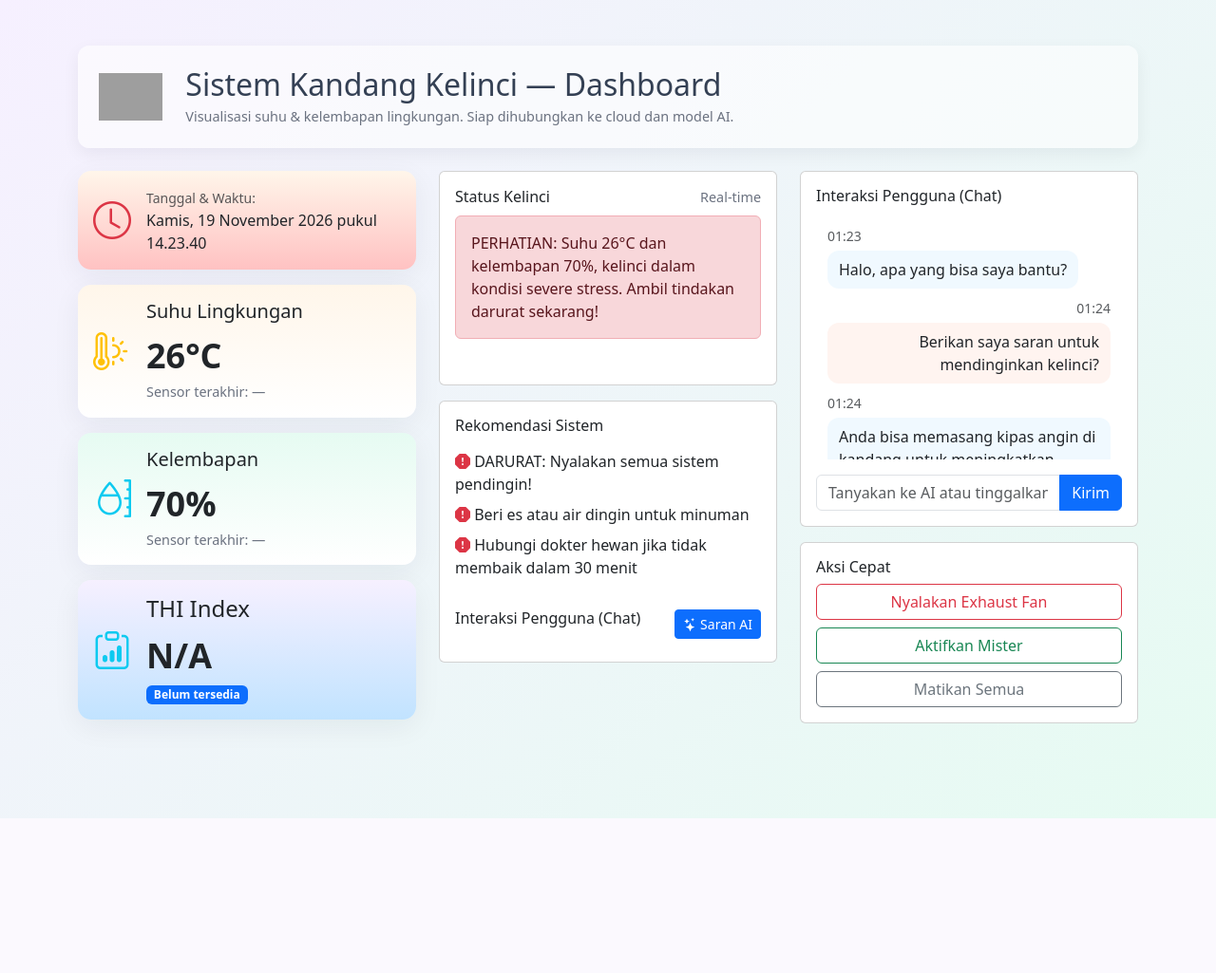
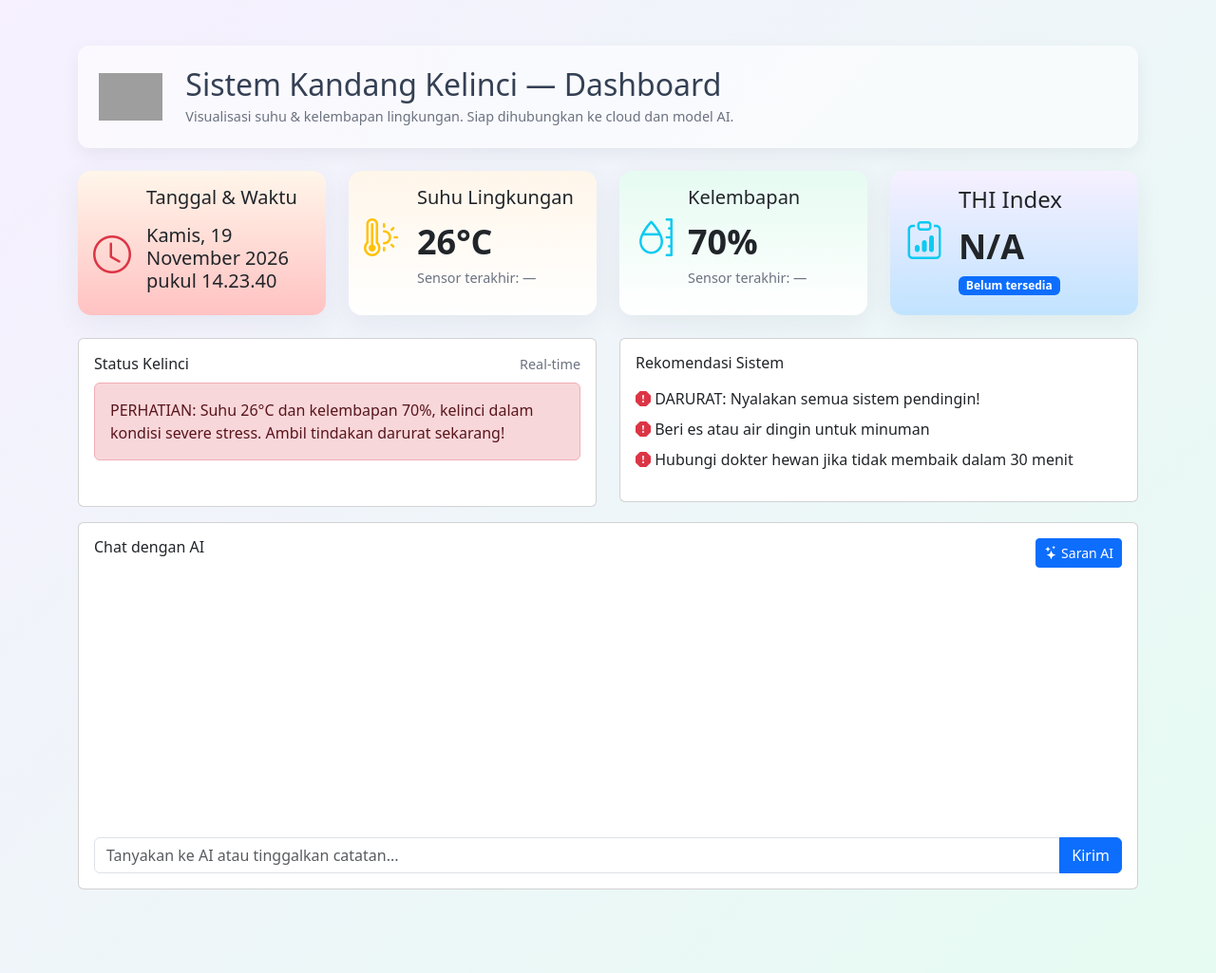
Before and after one commit to Nadyardh/sistem_kelinci, a Laravel app: page / in a window 1280 px wide. Shown: the whole page at 95% size. Before the commit the page ends 862 px from the top, so only its background shows below. Run offline with Laravel 12, Linux system fonts and the light colour scheme; data that the repository does not hold is empty; grey boxes are pictures that could not be loaded.

Commit message:
Pembaharuan Tampilan

```diff
--- a/resources/views/welcome.blade.php
+++ b/resources/views/welcome.blade.php
@@ -31,6 +31,7 @@
             border: none;
             border-radius: var(--card-radius);
             box-shadow: 0 8px 30px rgba(13, 38, 59, 0.06);
+            height: 100%;
         }
         .metric-value{
             font-size: 2.25rem;
@@ -41,6 +42,23 @@
         .msg-user{background: #fff4f0; padding:8px 12px; border-radius:12px; display:inline-block}
         .msg-ai{background: #f0f9ff; padding:8px 12px; border-radius:12px; display:inline-block}
         .form-floating textarea{min-height:110px}
+        .status-column{
+            display: flex;
+            flex-direction: column;
+        }
+        .status-column .recommendation-card{
+            flex: 1;
+        }
+        .chat-card{
+            height: 100%;
+            display: flex;
+            flex-direction: column;
+        }
+        .chat-card .messages-box{
+            flex: 1;
+            height: auto;
+            min-height: 260px;
+        }
         @media (max-width:767px){
             .metric-value{font-size:1.6rem}
         }
@@ -48,6 +66,8 @@
 </head>
 <body>
     <div class="container my-5">
+
+        {{-- //Ini Header --}}
         <div class="app-header mb-4">
             <div class="row align-items-center">
                 <div class="col-md-1">
@@ -64,20 +84,21 @@
             </div>
         </div>
 
-        <div class="row g-4">
-            <div class="col-lg-4">
-                <div class="card metric-card p-3 mb-3" style="background: linear-gradient(180deg,var(--pastel-3), #ffc2c2)">
+        {{-- //Ini Data --}}
+        <div class="row mb-4 g-4 align-items-stretch">
+            <div class="col-lg-3">
+                <div class="card metric-card p-3" style="background: linear-gradient(180deg,var(--pastel-3), #ffc2c2)">
                     <div class="d-flex align-items-center">
-                        <div class="me-3 display-6 text-danger"><i class="bi bi-clock"></i></div>
+                        <div class="me-3 mt-4 display-6 text-danger"><i class="bi bi-clock"></i></div>
                         <div>
-                            <small class="text-muted">Tanggal & Waktu:</small>
-                            <div id="realtimeClock" class="">Memuat...</div>
+                            <div class=""><h5>Tanggal & Waktu</h5></div>
+                            <h5 id="realtimeClock" class="mt-3">Memuat...</h5>
                         </div>
                     </div>
                 </div>
-
-
-                <div class="card metric-card p-3 mb-3" style="background: linear-gradient(180deg,var(--pastel-3), #fff)">
+            </div>
+            <div class="col-lg-3">
+                <div class="card metric-card p-3" style="background: linear-gradient(180deg,var(--pastel-3), #fff)">
                     <div class="d-flex align-items-center">
                         <div class="me-3 display-6 text-warning"><i class="bi bi-thermometer-sun"></i></div>
                         <div>
@@ -87,8 +108,9 @@
                         </div>
                     </div>
                 </div>
-
-                <div class="card metric-card p-3 mb-3" style="background: linear-gradient(180deg,var(--pastel-2), #fff)">
+            </div>
+            <div class="col-lg-3">
+                <div class="card metric-card p-3" style="background: linear-gradient(180deg,var(--pastel-2), #fff)">
                     <div class="d-flex align-items-center">
                         <div class="me-3 display-6 text-info"><i class="bi bi-moisture"></i></div>
                         <div>
@@ -98,8 +120,9 @@
                         </div>
                     </div>
                 </div>
-
-                <div class="card metric-card p-3 mb-3" style="background: linear-gradient(180deg,var(--pastel-1), #c1e3ff)">
+            </div>
+            <div class="col-lg-3">
+                <div class="card metric-card p-3" style="background: linear-gradient(180deg,var(--pastel-1), #c1e3ff)">
                     <div class="d-flex align-items-center">
                         <div class="me-3 display-6 text-info"><i class="bi bi-clipboard-data"></i></div>
                         <div>
@@ -110,8 +133,11 @@
                     </div>
                 </div>
             </div>
+        </div>
 
-            <div class="col-lg-4">
+        {{-- Ini status kelinci --}}
+        <div class="row g-4 align-items-stretch">
+            <div class="col-lg-6 status-column">
                 <div class="card p-3 mb-3">
                     <div class="d-flex justify-content-between align-items-center mb-2">
                         <h6 class="mb-0">Status Kelinci</h6>
@@ -137,8 +163,9 @@
                         @endif
                     </div>
                 </div>
-
-                <div class="card p-3">
+            </div>
+            <div class="col-lg-6">
+                <div class="card p-3 recommendation-card">
                     <h6>Rekomendasi Sistem</h6>
                     <div class="mt-2">
                         <ul class="list-unstyled">
@@ -160,9 +187,13 @@
                             @endif
                         </ul>
                     </div>
-                    <div class="mt-3">
+                </div>
+            </div>
+        </div>
+
+            <div class="card p-3 chat-card">
                         <div class="d-flex justify-content-between mb-2">
-                            <h6 class="mb-0">Interaksi Pengguna (Chat)</h6>
+                            <h6 class="mb-0">Chat dengan AI</h6>
 
                             <button
                                 class="btn btn-sm btn-primary"
@@ -171,17 +202,10 @@
                                 Saran AI
                             </button>
                         </div>
-                    </div>
-                </div>
-            </div>
-
-            <div class="col-lg-4">
-                <div class="card p-3 mb-3">
-                    <h6 class="mb-2">Interaksi Pengguna (Chat)</h6>
-                    <div class="messages-box mb-3" id="messages">
-                        <div class="mb-2"><small class="text-muted">01:23</small><div class="mt-1 msg-ai">Halo, apa yang bisa saya bantu?</div></div>
+                        <div class="messages-box mb-3" id="messages">
+                        {{-- <div class="mb-2"><small class="text-muted">01:23</small><div class="mt-1 msg-ai">Halo, apa yang bisa saya bantu?</div></div>
                         <div class="mb-2 text-end"><small class="text-muted">01:24</small><div class="mt-1 msg-user">Berikan saya saran untuk mendinginkan kelinci?</div></div>
-                        <div class="mb-2"><small class="text-muted">01:24</small><div class="mt-1 msg-ai">Anda bisa memasang kipas angin di kandang untuk meningkatkan sirkulasi udara.</div></div>
+                        <div class="mb-2"><small class="text-muted">01:24</small><div class="mt-1 msg-ai">Anda bisa memasang kipas angin di kandang untuk meningkatkan sirkulasi udara.</div></div> --}}
                     </div>
 
                     <form id="chatForm">
@@ -190,19 +214,13 @@
                             <button class="btn btn-primary" type="submit">Kirim</button>
                         </div>
                     </form>
-                </div>
-
-                <div class="card p-3">
-                    <h6 class="mb-2">Aksi Cepat</h6>
-                    <div class="d-grid gap-2">
-                        <button class="btn btn-outline-danger">Nyalakan Exhaust Fan</button>
-                        <button class="btn btn-outline-success">Aktifkan Mister</button>
-                        <button class="btn btn-outline-secondary">Matikan Semua</button>
-                    </div>
-                </div>
             </div>
         </div>
+
     </div>
+
+
+
 
     <script src="https://cdn.jsdelivr.net/npm/bootstrap@5.3.8/dist/js/bootstrap.bundle.min.js" integrity="sha384-FKyoEForCGlyvwx9Hj09JcYn3nv7wiPVlz7YYwJrWVcXK/BmnVDxM+D2scQbITxI" crossorigin="anonymous"></script>
     <script>
```
